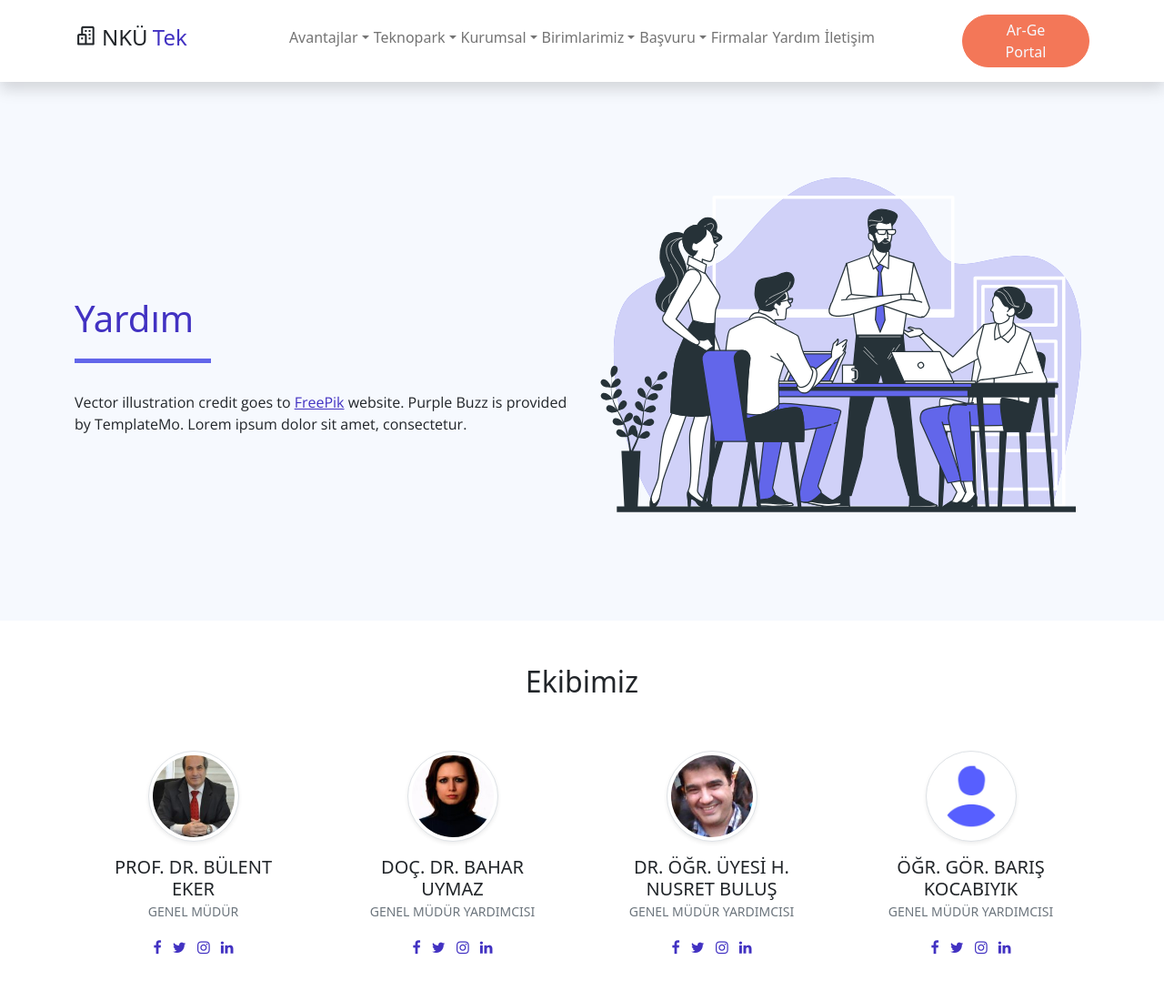
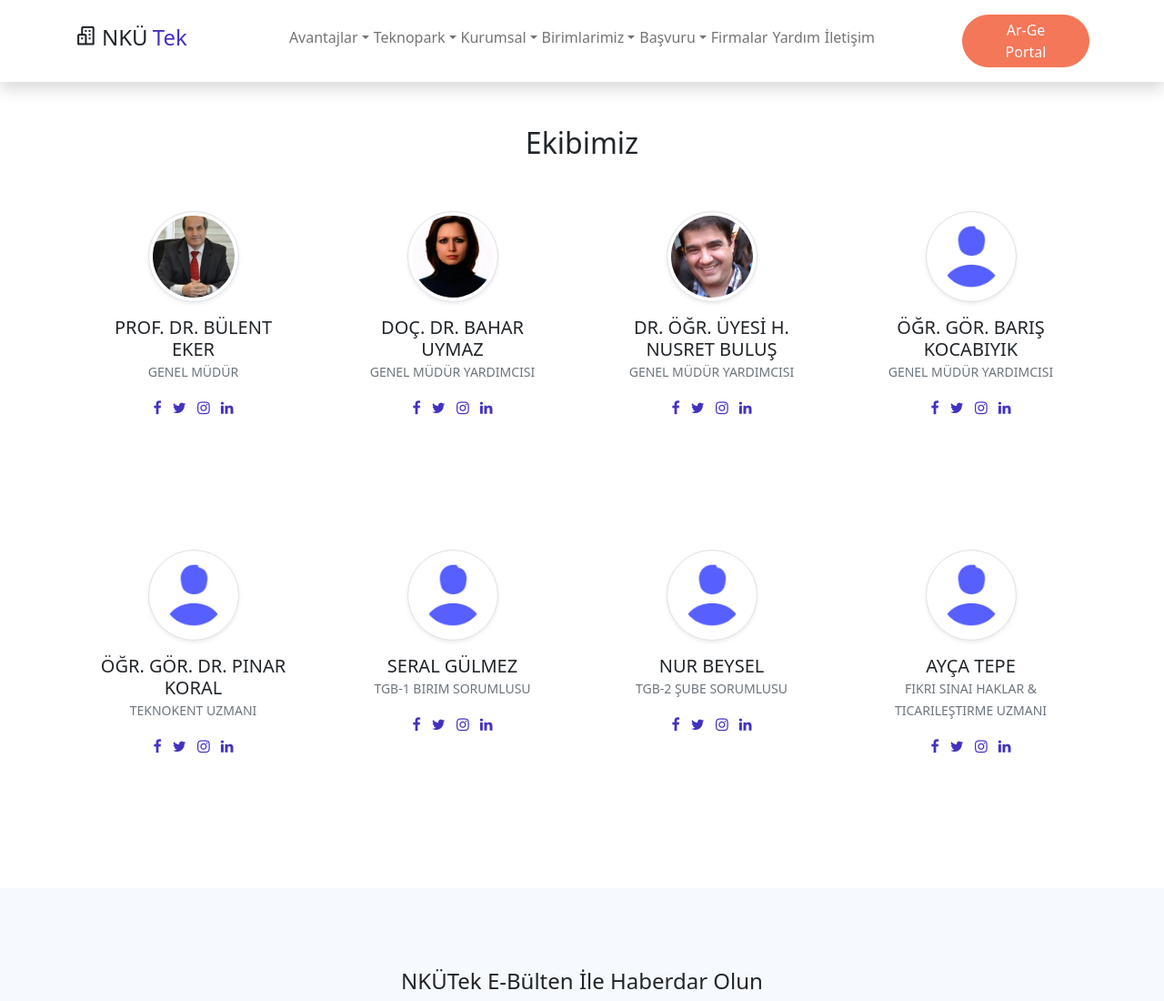
Before and after one commit to kaplanark/BtsProject, a plain HTML site: page about.html in a window 1280 px wide. Shown: the top 1100 px of the page at 91% size. Drawn offline with nearby package versions, Linux system fonts and the light colour scheme.

Commit message:
06072101

```diff
--- a/about.html
+++ b/about.html
@@ -140,26 +140,6 @@
         </div>
     </nav>
     <!-- Header -->
-
-    <!-- Start Banner Hero -->
-    <section class="bg-light w-100">
-        <div class="container">
-            <div class="row d-flex align-items-center py-5">
-                <div class="col-lg-6 text-start">
-                    <h1 class="h2 py-5 text-primary typo-space-line">Yardım</h1>
-                    <p class="light-300">
-                        Vector illustration credit goes to <a rel="nofollow" href="http://freepik.com/" target="_blank">FreePik</a> website. Purple Buzz is provided by TemplateMo. Lorem ipsum dolor sit amet, consectetur.
-                    </p>
-                </div>
-                <div class="col-lg-6">
-                    <img src="./assets/img/banner-img-02.svg">
-                </div>
-            </div>
-        </div>
-    </section>
-    <!-- End Banner Hero -->
-
-
     <!-- Ekibimiz -->
     <div class="container py-5">
 
@@ -440,7 +420,7 @@
                     </div>
                     <div class="col-lg-6 col-sm-12">
                         <p class="text-lg-end text-center text-light light-300" style="font-size: small;">
-                            Geliştirici : <a rel="sponsored" class="text-decoration-none text-light" href="https://templatemo.com/" target="_blank"><strong>Kaplanark</strong></a>
+                            Geliştirici : <a rel="sponsored" class="text-decoration-none text-light" href="https://github.com/kaplanark" target="_blank"><strong>Kaplanark</strong></a>
                         </p>
                     </div>
                 </div>
--- a/assets/css/custom.css
+++ b/assets/css/custom.css
@@ -47,3 +47,7 @@
     line-height: 28px;
 }
 /*istatistikler*/
+
+.company_by{
+    background-color: #939eff;
+}
```
Also changed, not shown: companies.html (+2 -2 lines), contact.html (+2 -2 lines), index.html (+1 -1 lines), pricing.html (+1 -1 lines), work-single.html (+1 -1 lines), work.html (+1 -1 lines), img/3t.jpg (deleted), img/akdata.jpg (deleted), img/contact-banner.svg (added).
